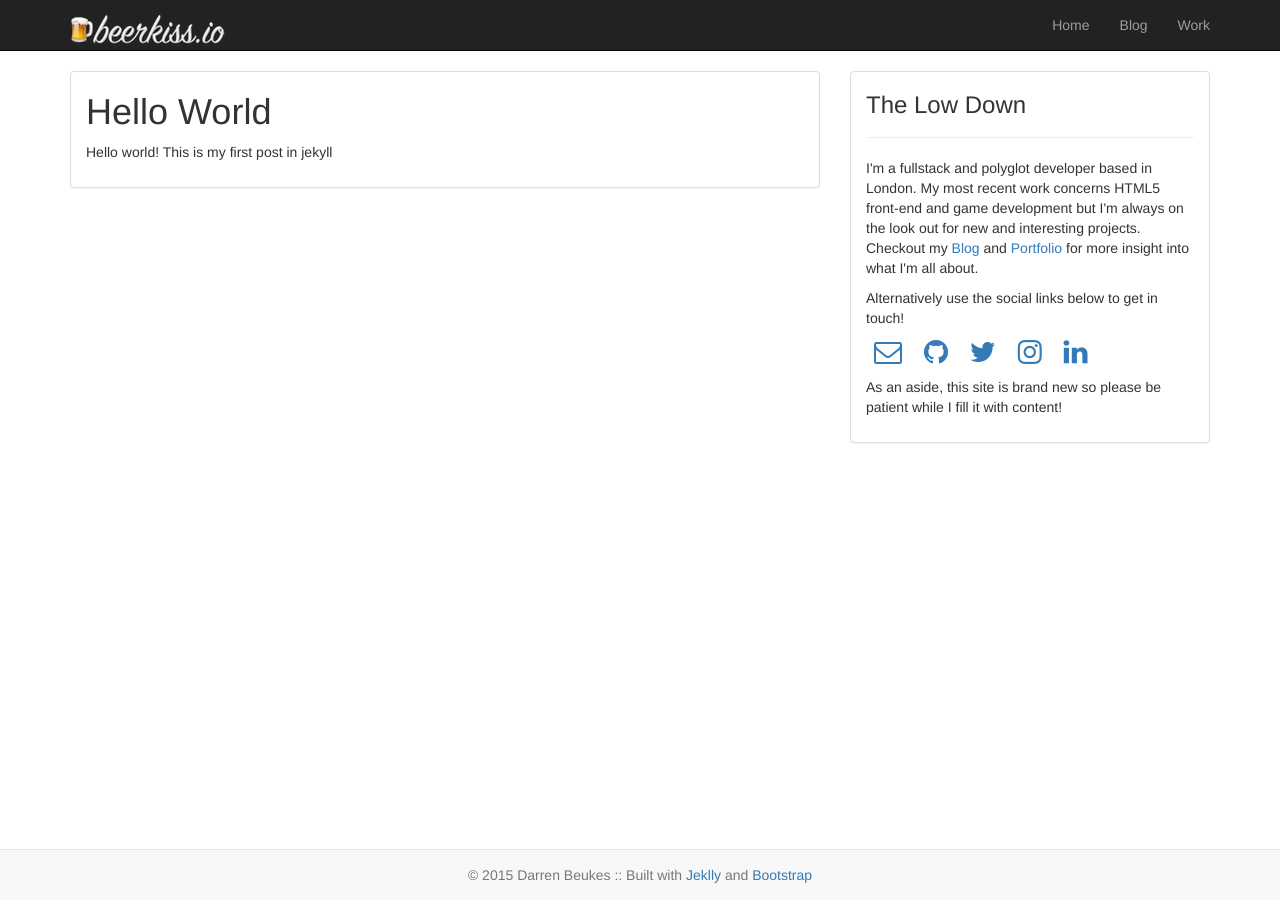
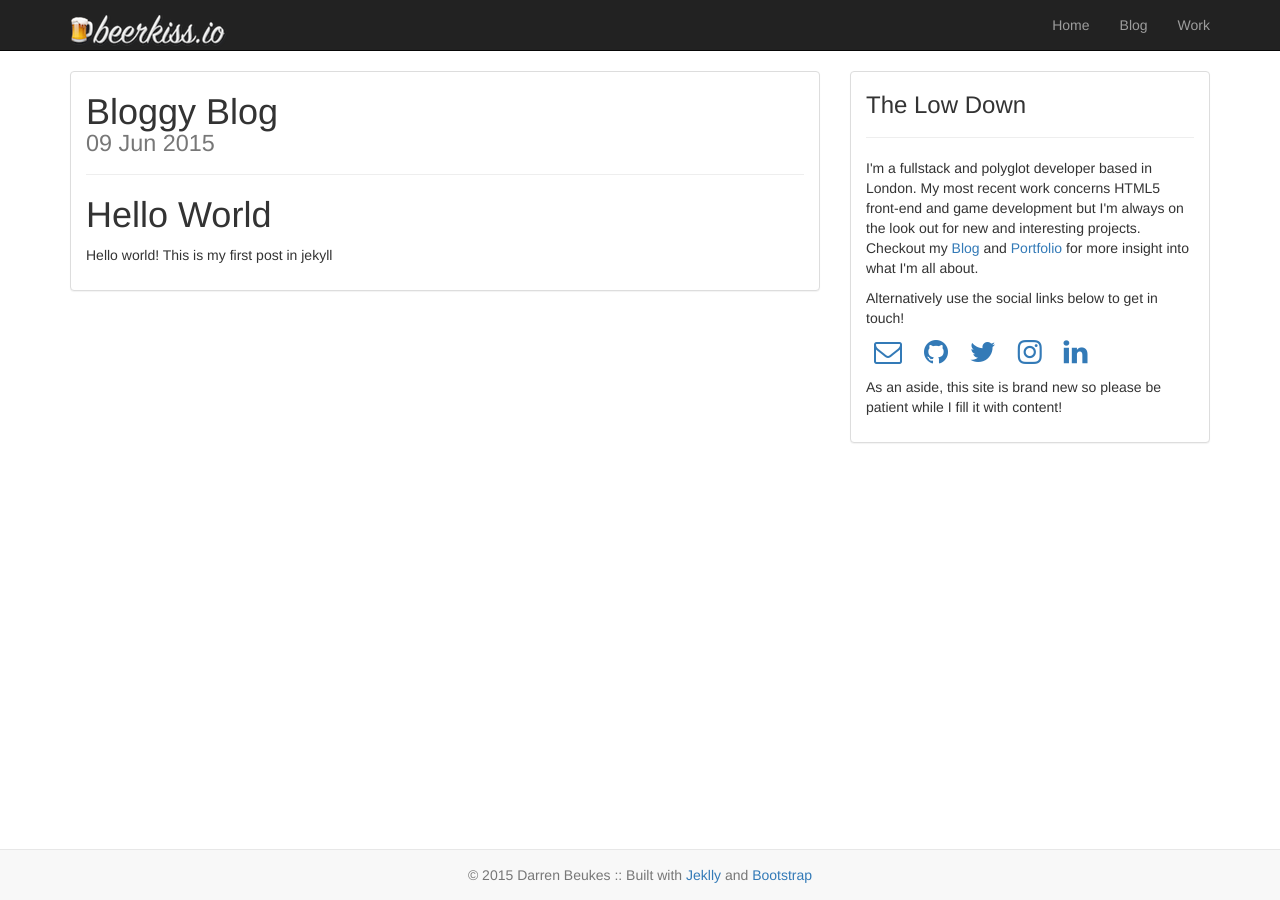
Before and after one commit to mr-beerkiss/mr-beerkiss.github.io, a Jekyll site: the page built from index.md, in a window 1280 px wide. Built offline with Jekyll 4.4.1, drawn with Linux system fonts in a browser that asks for light colours; nearby versions of some CDN libraries.

Commit message:
Improvements to templates to enable better formatting of kramdown posts.

```diff
--- a/_data/pages.yml
+++ b/_data/pages.yml
@@ -7,9 +7,3 @@
 - url: /work/index.html
   title: Work
   group: navigation
-#- url: /about/index.html
-#  title: About
-#  group: navigation
-#- url: /contact/index.html
-#  title: Contact
-#  group: navigation
--- a/_includes/footer.html
+++ b/_includes/footer.html
@@ -1,4 +1,4 @@
-<div class="navbar navbar-default navbar-fixed-bottom">
+<div class="footer navbar navbar-default navbar-fixed-bottom">
 	<div class="container">
 
 		<p class="beerkiss-navbar-text">
@@ -8,7 +8,6 @@
 			and
 			<a href="http://getbootstrap.com/">Bootstrap</a>
 		</p>
-		<!--<a class="navbar-btn btn btn-danger pull-right">Subscribe</a>-->
 	</div>
 
 </div>
--- a/_includes/post_detail.html
+++ b/_includes/post_detail.html
@@ -1 +1,14 @@
-<div class="entry-content">{{ content }}</div>
+
+<div class="entry-content">
+    <div class="page-header">
+        <h1>
+            {{ title }}
+            <br/>
+            <small>
+                {{ date | date_to_string }}
+            </small>
+        </h1>
+    </div>
+    {{ content }}
+
+</div>
--- a/_layouts/default.html
+++ b/_layouts/default.html
@@ -12,7 +12,7 @@
 
 
             <div class="row">
-                <div class="col-sm-8">
+                <div class="col-sm-8 content-padding">
                     <div class="panel panel-default">
                         <div class="panel-body {{ page.contentClass }}">
                             {{ content }}
--- a/_sass/_site.scss
+++ b/_sass/_site.scss
@@ -1,7 +1,5 @@
 @import "mixins";
-
 @import "social";
-
 @import "bootstrap-overrides";
 
 // Markdown overrides for some elements
@@ -23,15 +21,20 @@
 	}
 
 	.highlight {
-        background-color: 2e2e2e;
+        background-color: 2c2c27;
         border-radius: 5px;
-        padding: 0.1rem 1rem;
 
         @include box-shadow(inset 0 1px 10px rgba(0,0,0,0.3),0 1px 0 rgba(255,255,255,0.1),0 -1px 0 rgba(0,0,0,0.5));
 
         pre {
         	background-color: inherit;
+            border: none;
+            border-radius: inherit;
         }
 
     }
 }
+
+.content-padding {
+    padding-bottom: 50px;
+}
--- a/index.md
+++ b/index.md
@@ -2,6 +2,7 @@
 layout: default
 title: Home
 group: "navigation"
+contentClass: blog-post
 ---
 
 
@@ -9,4 +10,6 @@ group: "navigation"
 
 {% assign post = site.posts.first %}
 {% assign content = post.content %}
+{% assign title = post.title %}
+{% assign date = post.date %}
 {% include post_detail.html %}
```
Also changed, not shown: _drafts/styling-check.md (+10 -4 lines).
